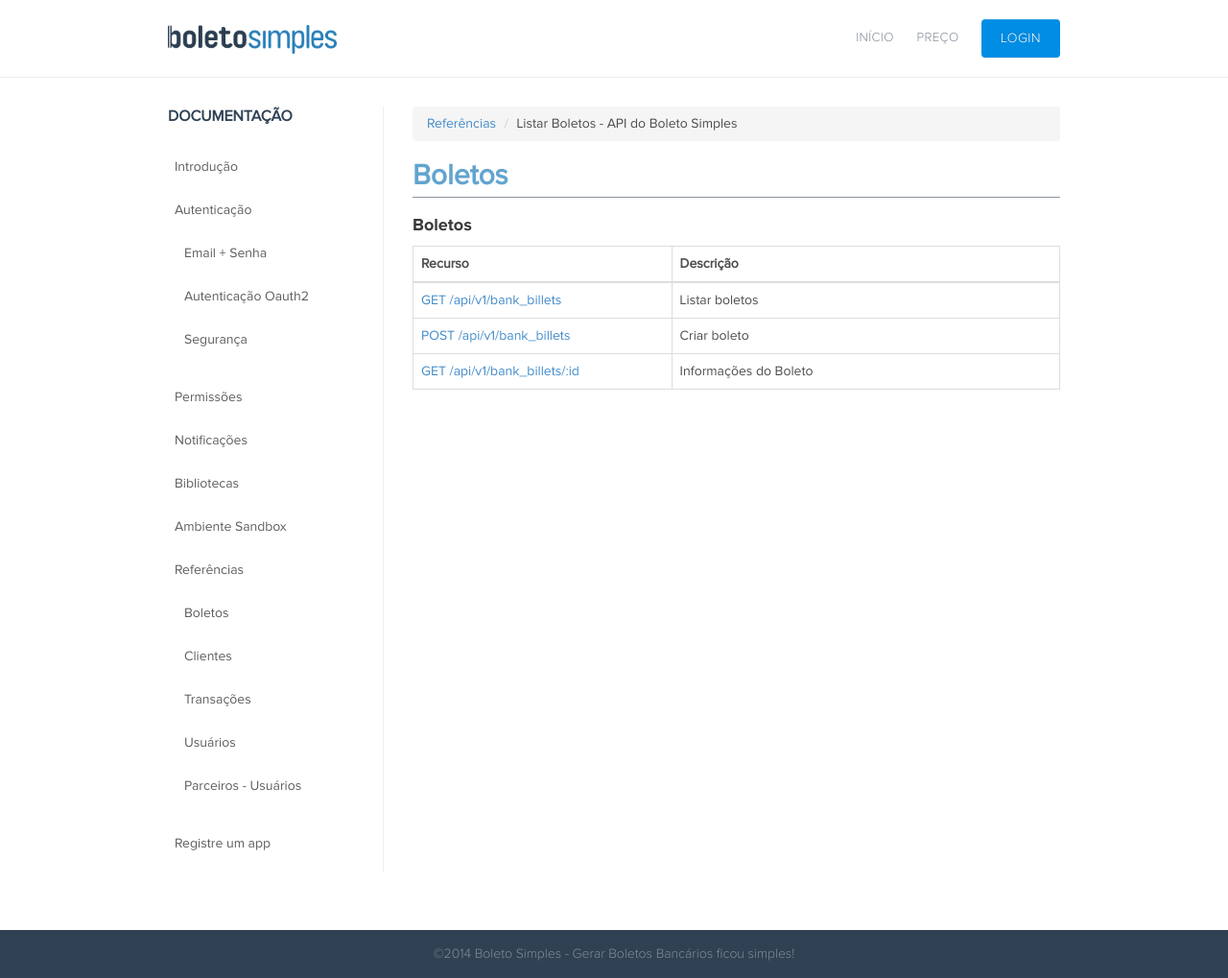
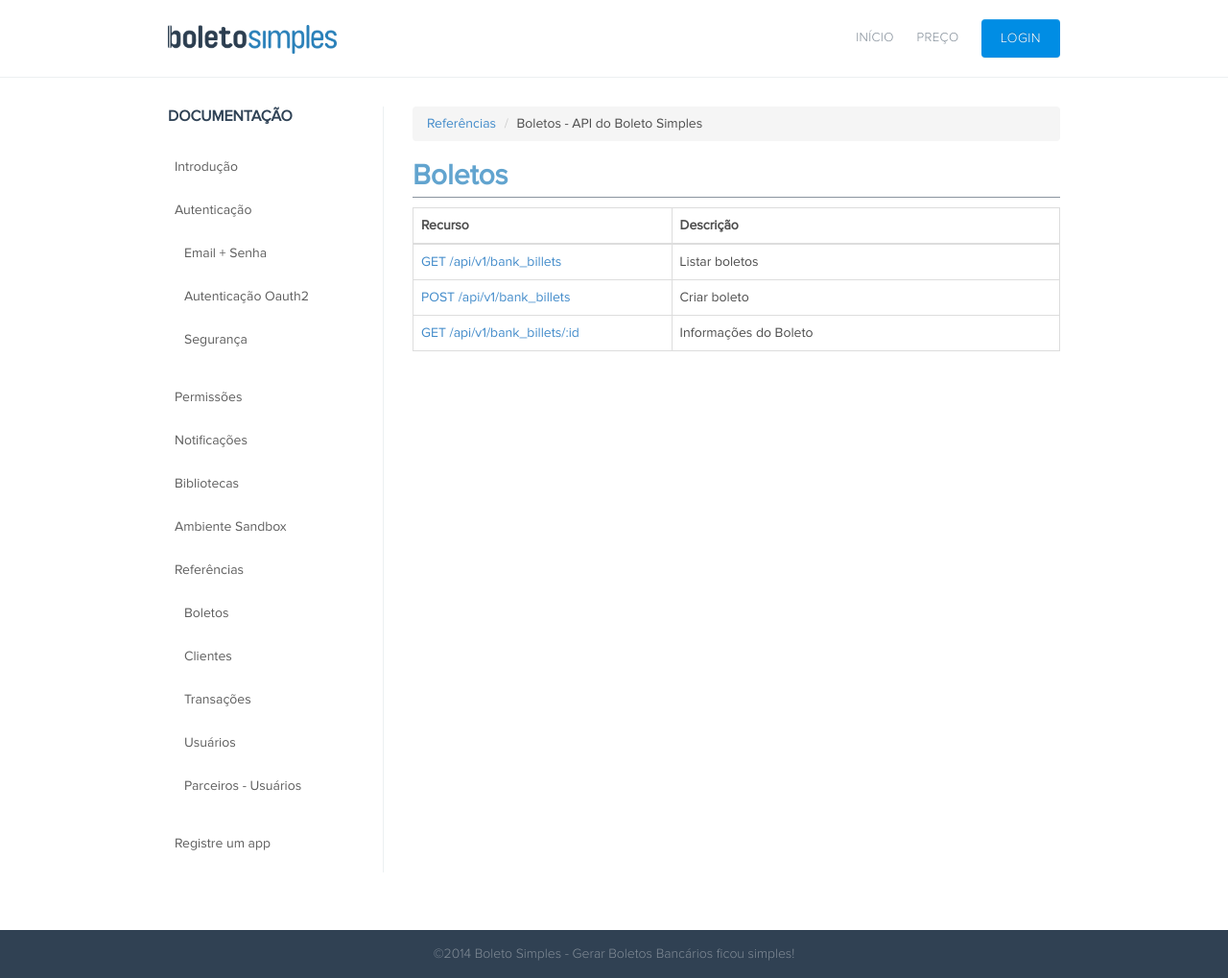
Before and after one commit to BoletoSimples/boletosimples-docs, a Jekyll site: the page built from reference/v1/bank_billets/index.md, in a window 1280 px wide. Shown: the whole page at 96% size. Built offline with Jekyll 4.4.1, drawn with Linux system fonts in a browser that asks for light colours.

Commit message:
redefine titles in boletus titles

```diff
--- a/reference/v1/bank_billets/index.md
+++ b/reference/v1/bank_billets/index.md
@@ -1,12 +1,10 @@
 ---
 layout: reference
-title: Listar Boletos - API do Boleto Simples
+title: Boletos - API do Boleto Simples
 en: /en/reference
 ---
 
 ## Boletos
-
-### Boletos
 
 <table class='table table-bordered features'>
   <thead>
```
